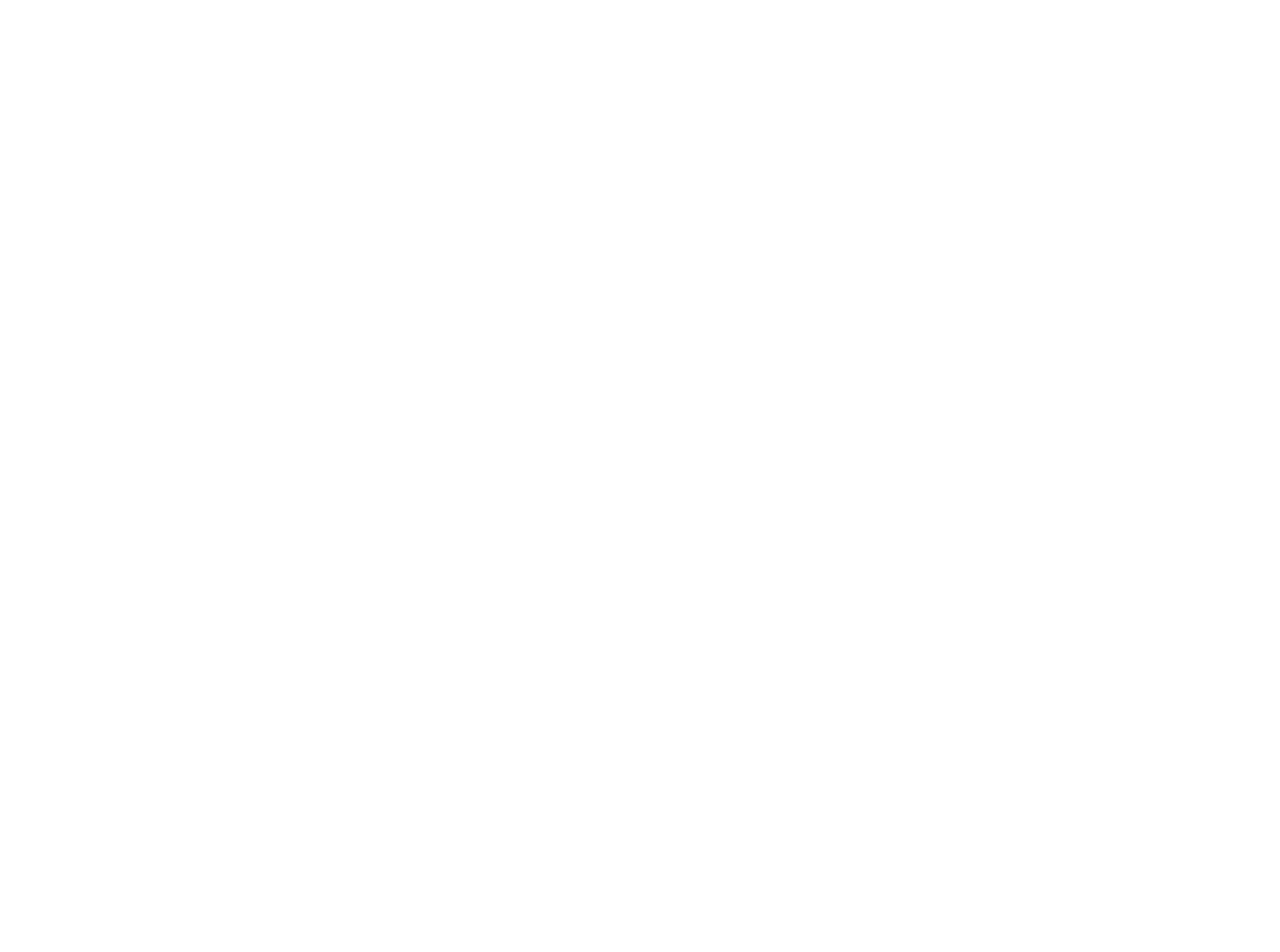
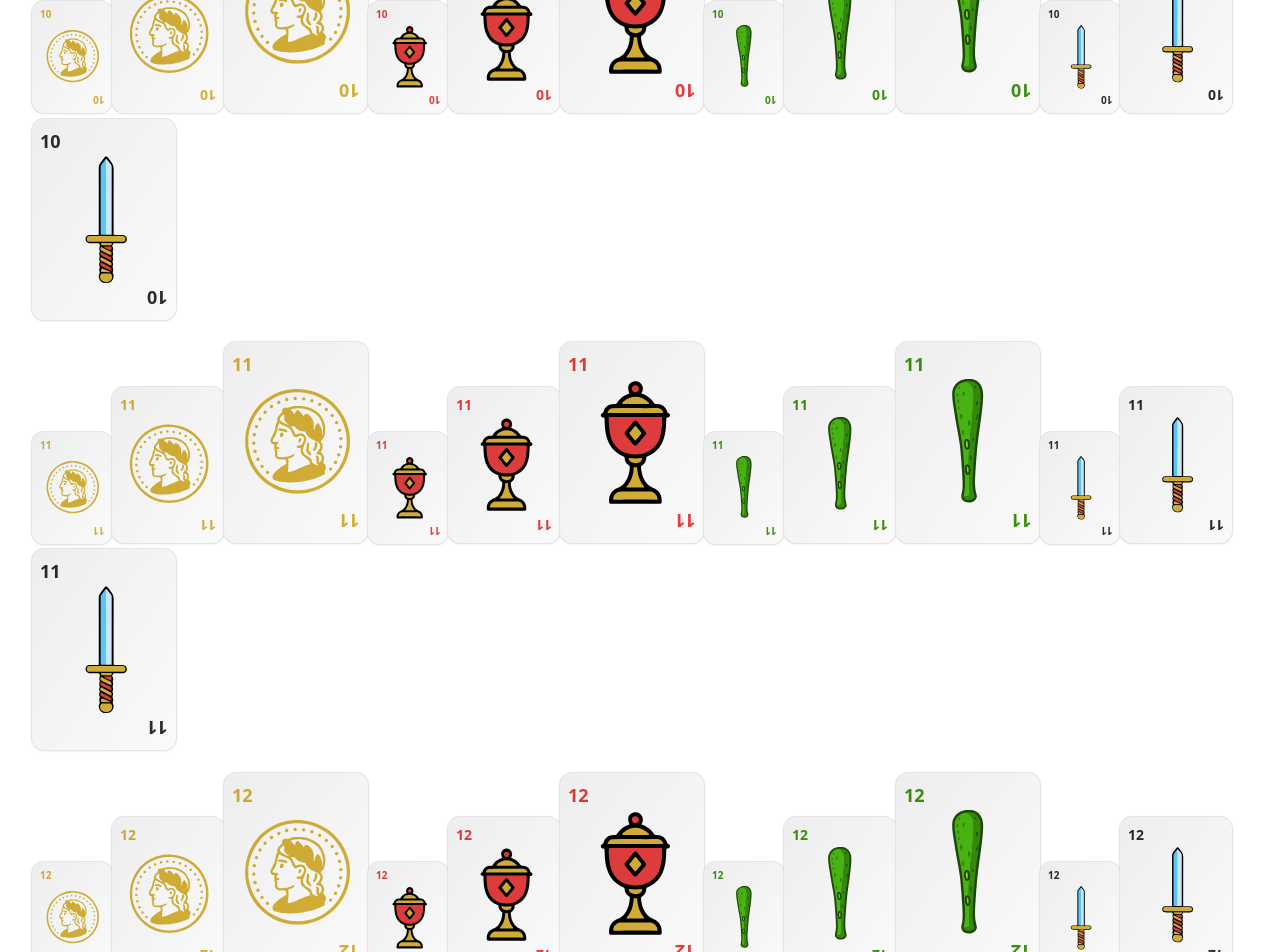
Before and after one commit to Donkijote/fall, a React (Vite) app: page / in a window 1280 px wide. Shown: the part 3340-4292 px from the top of the page. Before the commit the page ends 3248 px from the top, so only its background shows below. Built offline with nearby package versions, Linux system fonts and the light colour scheme; the HTML template or start-up script is replaced by a standard one.

Commit message:
feat: adding dummy layout for ranks 10-12

```diff
--- a/src/components/card/CardList.tsx
+++ b/src/components/card/CardList.tsx
@@ -101,6 +101,48 @@ export const CardList = () => {
         <Card rank={7} suit="blades" />
         <Card rank={7} suit="blades" size={"lg"} />
       </div>
+      <div>
+        <Card rank={10} suit="golds" size={"sm"} />
+        <Card rank={10} suit="golds" />
+        <Card rank={10} suit="golds" size={"lg"} />
+        <Card rank={10} suit="cups" size={"sm"} />
+        <Card rank={10} suit="cups" />
+        <Card rank={10} suit="cups" size={"lg"} />
+        <Card rank={10} suit="clubs" size={"sm"} />
+        <Card rank={10} suit="clubs" />
+        <Card rank={10} suit="clubs" size={"lg"} />
+        <Card rank={10} suit="blades" size={"sm"} />
+        <Card rank={10} suit="blades" />
+        <Card rank={10} suit="blades" size={"lg"} />
+      </div>
+      <div>
+        <Card rank={11} suit="golds" size={"sm"} />
+        <Card rank={11} suit="golds" />
+        <Card rank={11} suit="golds" size={"lg"} />
+        <Card rank={11} suit="cups" size={"sm"} />
+        <Card rank={11} suit="cups" />
+        <Card rank={11} suit="cups" size={"lg"} />
+        <Card rank={11} suit="clubs" size={"sm"} />
+        <Card rank={11} suit="clubs" />
+        <Card rank={11} suit="clubs" size={"lg"} />
+        <Card rank={11} suit="blades" size={"sm"} />
+        <Card rank={11} suit="blades" />
+        <Card rank={11} suit="blades" size={"lg"} />
+      </div>
+      <div>
+        <Card rank={12} suit="golds" size={"sm"} />
+        <Card rank={12} suit="golds" />
+        <Card rank={12} suit="golds" size={"lg"} />
+        <Card rank={12} suit="cups" size={"sm"} />
+        <Card rank={12} suit="cups" />
+        <Card rank={12} suit="cups" size={"lg"} />
+        <Card rank={12} suit="clubs" size={"sm"} />
+        <Card rank={12} suit="clubs" />
+        <Card rank={12} suit="clubs" size={"lg"} />
+        <Card rank={12} suit="blades" size={"sm"} />
+        <Card rank={12} suit="blades" />
+        <Card rank={12} suit="blades" size={"lg"} />
+      </div>
     </div>
   );
 };
--- a/src/components/card/SuitGlyph.tsx
+++ b/src/components/card/SuitGlyph.tsx
@@ -1025,6 +1025,24 @@ const LAYOUT: Record<
       </>
     ),
   },
+  10: {
+    golds: ({ color }) => <GoldGlyph fill={color} />,
+    clubs: ({ color }) => <ClubGlyph fill={color} />,
+    blades: ({ color }) => <SwordGlyph fill={color} />,
+    cups: ({ color }) => <CupGlyph fill={color} />,
+  },
+  11: {
+    golds: ({ color }) => <GoldGlyph fill={color} />,
+    clubs: ({ color }) => <ClubGlyph fill={color} />,
+    blades: ({ color }) => <SwordGlyph fill={color} />,
+    cups: ({ color }) => <CupGlyph fill={color} />,
+  },
+  12: {
+    golds: ({ color }) => <GoldGlyph fill={color} />,
+    clubs: ({ color }) => <ClubGlyph fill={color} />,
+    blades: ({ color }) => <SwordGlyph fill={color} />,
+    cups: ({ color }) => <CupGlyph fill={color} />,
+  },
 };
 
 export const SuitGlyph = ({ suit, rank, size }: SuitGlyphProps) => {
@@ -1036,7 +1054,7 @@ export const SuitGlyph = ({ suit, rank, size }: SuitGlyphProps) => {
         "relative flex h-full w-full flex-col items-center justify-center"
       }
     >
-      <Layout color={color} size={size} />{" "}
+      <Layout color={color} size={size} />
     </div>
   );
 };
```
